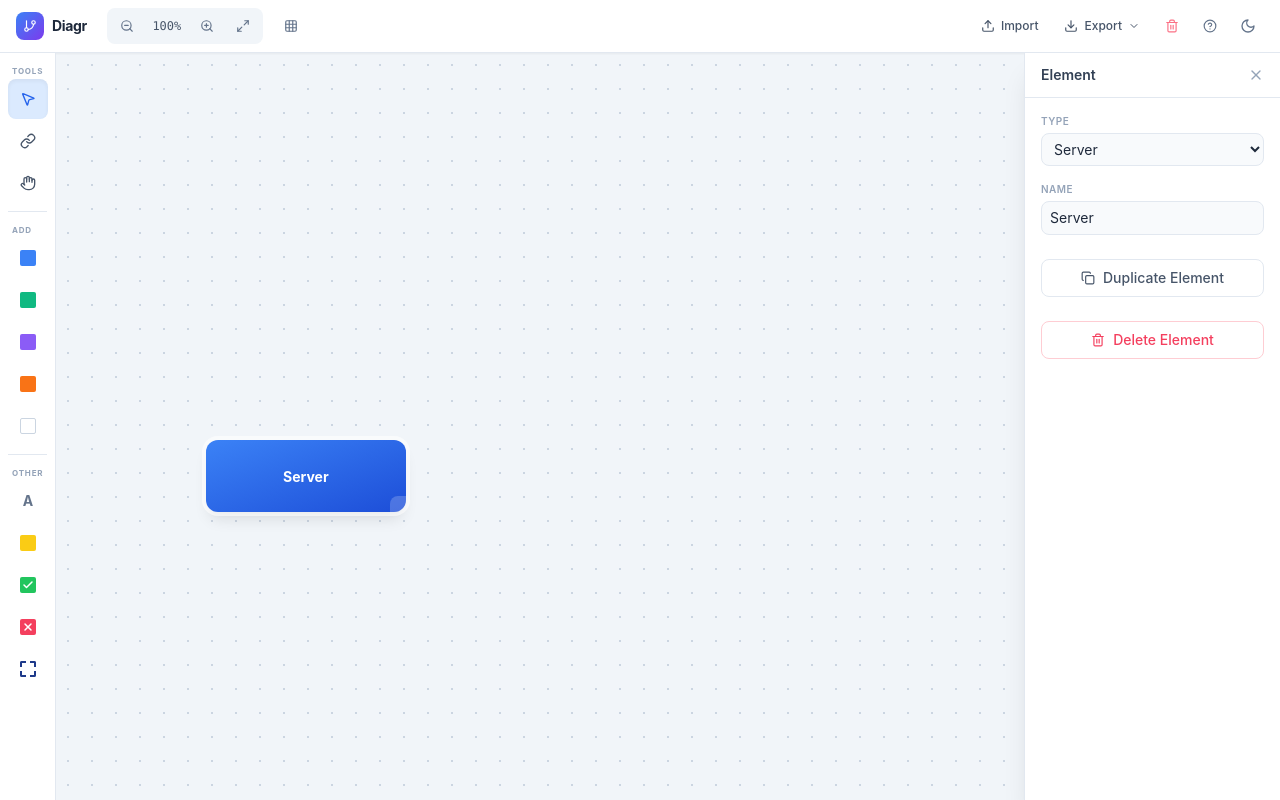
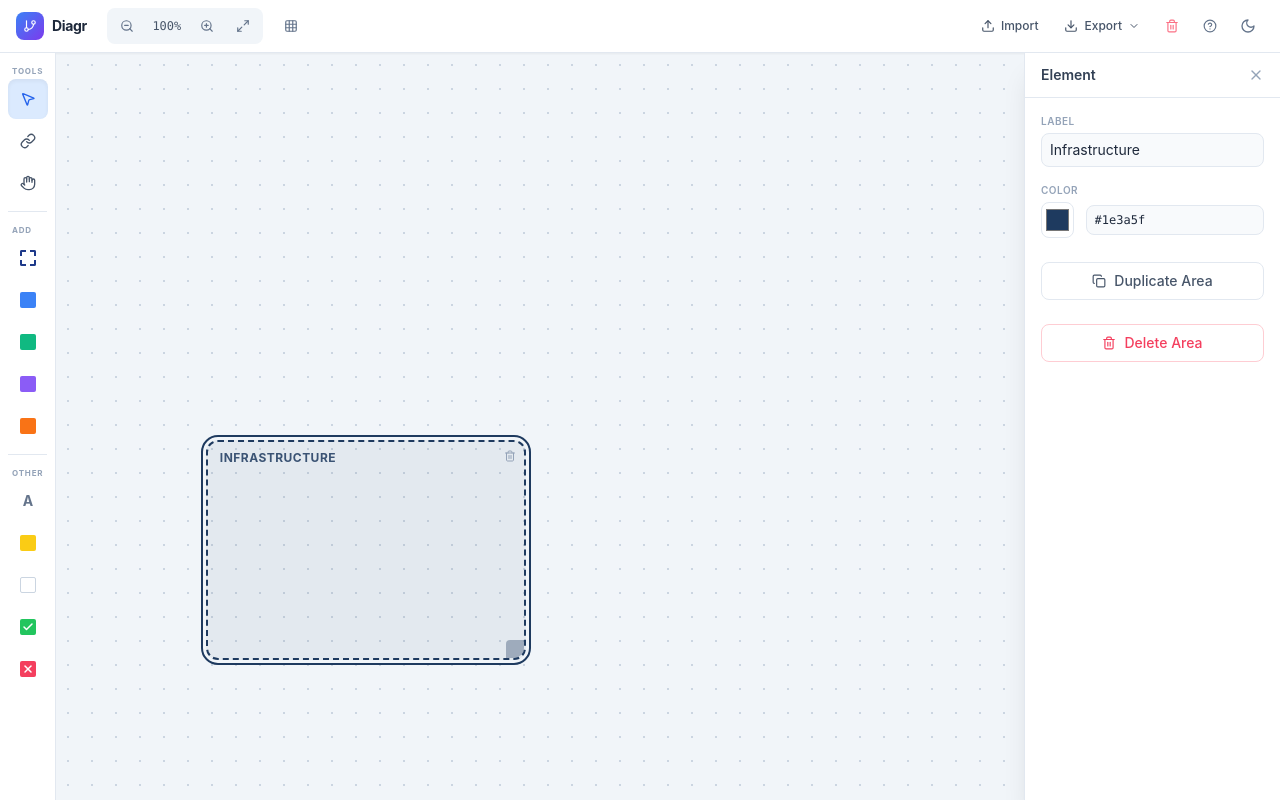
Before and after one commit to artur-gajewski/diagr, a React (Vite) app: page / in a window 1280 px wide. Both pictures are taken after a click on the button 28 px from the left and 258 px from the top of the page. Built offline with nearby package versions, Linux system fonts and the light colour scheme.

Commit message:
Resizing objects also take snap mode into consideration

```diff
--- a/src/components/Canvas/AreaBox.tsx
+++ b/src/components/Canvas/AreaBox.tsx
@@ -93,9 +93,11 @@ export function AreaBox({ element }: AreaBoxProps) {
     const startH = boxH;
     const MIN = 80;
     const onMove = (ev: MouseEvent) => {
+      const rawW = Math.max(MIN, startW + (ev.clientX - startX) / zoom);
+      const rawH = Math.max(MIN, startH + (ev.clientY - startY) / zoom);
       updateElement(element.id, {
-        boxWidth: Math.max(MIN, startW + (ev.clientX - startX) / zoom),
-        boxHeight: Math.max(MIN, startH + (ev.clientY - startY) / zoom),
+        boxWidth:  snapEnabled ? Math.max(MIN, snapFn(rawW)) : rawW,
+        boxHeight: snapEnabled ? Math.max(MIN, snapFn(rawH)) : rawH,
       });
     };
     const onUp = () => {
--- a/src/components/Canvas/UMLBox.tsx
+++ b/src/components/Canvas/UMLBox.tsx
@@ -31,15 +31,18 @@ function NoteBox({
   onClick: (e: React.MouseEvent) => void;
 }) {
   const { updateElement, deleteElement } = useDiagramStore();
-  const { selectElement, tool } = useUIStore();
+  const { selectElement, tool, snapToGrid: snapEnabled } = useUIStore();
+  const { zoom } = useContext(CanvasContext);
   const noteHeight    = element.noteHeight ?? NOTE_MIN_HEIGHT;
   const textAreaH     = noteHeight - NOTE_HEADER_HEIGHT - 12;
 
   const handleResize = (e: React.MouseEvent) => {
     e.stopPropagation();
     const startY = e.clientY, startH = noteHeight;
-    const onMove = (ev: MouseEvent) =>
-      updateElement(element.id, { noteHeight: Math.max(NOTE_MIN_HEIGHT, startH + ev.clientY - startY) });
+    const onMove = (ev: MouseEvent) => {
+      const raw = Math.max(NOTE_MIN_HEIGHT, startH + (ev.clientY - startY) / zoom);
+      updateElement(element.id, { noteHeight: snapEnabled ? snapToGrid(raw) : raw });
+    };
     const onUp = () => { document.removeEventListener('mousemove', onMove); document.removeEventListener('mouseup', onUp); };
     document.addEventListener('mousemove', onMove);
     document.addEventListener('mouseup', onUp);
@@ -315,9 +318,12 @@ export function UMLBox({ element }: UMLBoxProps) {
     const startW = getBoxWidth(element), startH = getBoxHeight(element);
     const MIN_SIZE = 60;
     const onMove = (ev: MouseEvent) => {
-      const newW = Math.max(MIN_SIZE, startW + (ev.clientX - startX) / zoom);
-      const newH = Math.max(MIN_SIZE, startH + (ev.clientY - startY) / zoom);
-      updateElement(element.id, { boxWidth: newW, boxHeight: newH });
+      const rawW = Math.max(MIN_SIZE, startW + (ev.clientX - startX) / zoom);
+      const rawH = Math.max(MIN_SIZE, startH + (ev.clientY - startY) / zoom);
+      updateElement(element.id, {
+        boxWidth:  snapEnabled ? Math.max(MIN_SIZE, snapToGrid(rawW)) : rawW,
+        boxHeight: snapEnabled ? Math.max(MIN_SIZE, snapToGrid(rawH)) : rawH,
+      });
     };
     const onUp = () => { document.removeEventListener('mousemove', onMove); document.removeEventListener('mouseup', onUp); };
     document.addEventListener('mousemove', onMove);
--- a/src/components/Panels/Toolbar.tsx
+++ b/src/components/Panels/Toolbar.tsx
@@ -14,20 +14,20 @@ import { cn } from '@/lib/utils';
 
 const ELEMENT_TYPES: { type: ElementType; label: string; icon: React.ReactNode; color: string }[] =
   [
+    { type: 'area',     label: 'Area',     icon: <span className="w-4 h-4 rounded-sm border-2 border-dashed border-blue-900 block flex-shrink-0" />, color: 'text-blue-900'  },
     { type: 'server',   label: 'Server',   icon: <span className="w-4 h-4 rounded-sm bg-blue-500    block flex-shrink-0" />, color: 'text-blue-500'    },
     { type: 'database', label: 'Database', icon: <span className="w-4 h-4 rounded-sm bg-emerald-500 block flex-shrink-0" />, color: 'text-emerald-500' },
     { type: 'service',  label: 'Service',  icon: <span className="w-4 h-4 rounded-sm bg-violet-500  block flex-shrink-0" />, color: 'text-violet-500'  },
     { type: 'object',   label: 'Object',   icon: <span className="w-4 h-4 rounded-sm bg-orange-500  block flex-shrink-0" />, color: 'text-orange-500'  },
-    { type: 'condition',label: 'Condition',icon: <span className="w-4 h-4 rounded-sm border border-slate-300 bg-white block flex-shrink-0" />, color: 'text-slate-500'  },
   ];
 
 const EXTRA_TYPES: { type: ElementType; label: string; icon: React.ReactNode; color: string }[] =
     [
       { type: 'text',     label: 'Text',     icon: <span className="text-sm font-bold leading-none">A</span>, color: 'text-slate-500'   },
       { type: 'note',     label: 'Note',     icon: <span className="w-4 h-4 rounded-sm bg-yellow-400  block flex-shrink-0" />, color: 'text-yellow-500'  },
+      { type: 'condition',label: 'Condition',icon: <span className="w-4 h-4 rounded-sm border border-slate-300 bg-white block flex-shrink-0" />, color: 'text-slate-500'  },
       { type: 'yes',      label: 'Yes',      icon: <span className="w-4 h-4 rounded-sm bg-green-500 flex items-center justify-center text-white"><Check size={12} strokeWidth={3} /></span>, color: 'text-green-500'  },
       { type: 'no',       label: 'No',       icon: <span className="w-4 h-4 rounded-sm bg-rose-500 flex items-center justify-center text-white"><X size={12} strokeWidth={3} /></span>, color: 'text-rose-500'  },
-      { type: 'area',     label: 'Area',     icon: <span className="w-4 h-4 rounded-sm border-2 border-dashed border-blue-900 block flex-shrink-0" />, color: 'text-blue-900'  },
     ];
 
 const TOOLS: { tool: Tool; icon: React.ReactNode; label: string }[] = [
```
